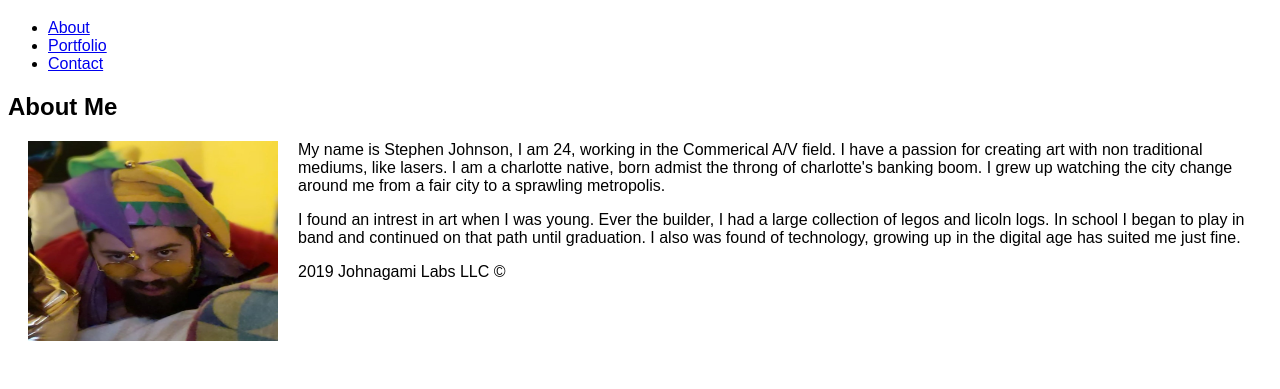
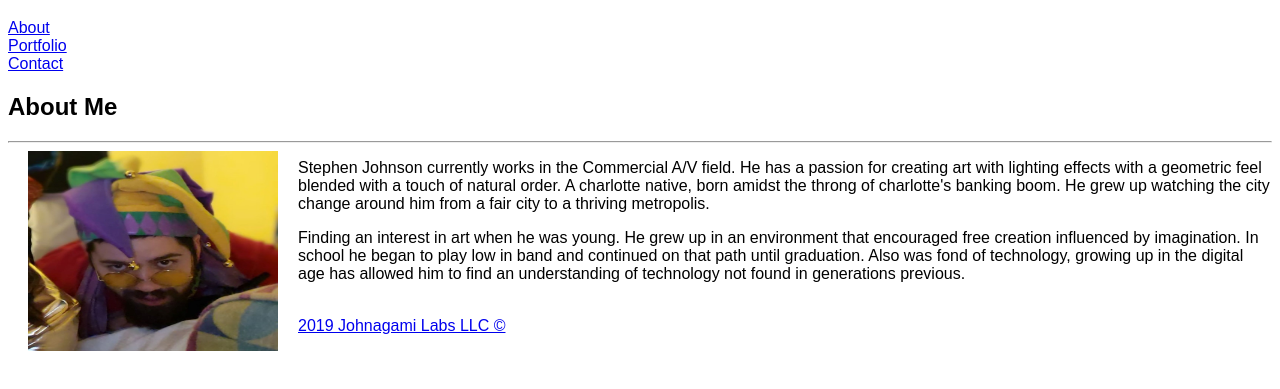
Before and after one commit to wikipockets/Basic-Portfolio, a plain HTML site: page index.html in a window 1280 px wide. Shown: the part 61-450 px from the top of the page. Drawn offline with Linux system fonts and the light colour scheme.

Commit message:
index edit kinda fix

```diff
--- a/index.html
+++ b/index.html
@@ -1,60 +1,74 @@
 <!doctype html>
 
 <html lang="en">
+
 <head>
 
 
     <meta charset="utf-8">
 
-    <title>Johnagami Labs</title>
-    <meta name="portfolio project" content="Portfolio landing page">
-    <meta name="scubasteve" content="SitePoint">
 
-    <link rel="stylesheet" type="text/css" href="./assets/css/resest.css">
+
+    <meta name="viewport" content="width=device-width, initial-scale=1.0">
+
     <link rel="stylesheet" type="text/css" href="/assets/css/style.css">
 
+    <!-- title of page -->
+    <title>Johnagami Labs</title>
+
+
+
+
 </head>
+<!-- // body of html page  -->
 
 <body>
     <header>
+        <!-- //header -->
         <div class="wrapper">
             <h1>Stephen Johnson</h1>
+            <!-- //nav bar for other pages on website -->
             <nav class="nav">
-                <ul>
-                    <li><a href=index.html">About</a> </li>
-                    <li><a href=portfolio.html">Portfolio</a> </li>
-                    <li><a href=contact.html">Contact</a> </li>
-                </ul>
+                <a href="#">About</a>
+                <div></div>
+                <a href="portfolio.html">Portfolio</a>
+                <div></div>
+                <a href="contact.html">Contact</a>
             </nav>
         </div>
     </header>
     <div class="wrapper">
-        <section id="lefty">
+        <section id="left">
             <h2>
                 About Me
             </h2>
-
-            <img src="assets/images/profile.jpg" alt="Profile photo" class+="proimg" align="left" hspace="20" style="width:250px;height:200px;"/>
-
+            <hr>
+            <!-- //profile img -->
+            <img src="assets/images/profile.jpg" alt="Profile photo" class+="proimg" align="left" hspace="20" style="width:250px;height:200px;" />
+            <!-- //p1 -->
             <p>
 
-               My name is Stephen Johnson, I am 24, working in the Commerical A/V field. I have a passion for creating art with non traditional mediums, like lasers.
-                 I am a charlotte native, born admist the throng of charlotte's banking boom. I grew up watching the city change around me from a fair city to a sprawling metropolis.
+                Stephen Johnson currently works in the Commercial A/V field. He has a passion for creating art with lighting effects with a geometric feel blended with a touch of natural order. A charlotte native, born amidst the throng of charlotte's banking boom. He
+                grew up watching the city change around him from a fair city to a thriving metropolis.
             </p>
 
             <p>
-                I found an intrest in art when I was young. Ever the builder, I had a large collection of legos and licoln logs. In school I began to play in band and continued on that path until graduation. I also was found of technology, growing up in the digital age has suited me just fine.
+                Finding an interest in art when he was young. He grew up in an environment that encouraged free creation influenced by imagination. In school he began to play low in band and continued on that path until graduation. Also was fond of technology, growing
+                up in the digital age has allowed him to find an understanding of technology not found in generations previous.
             </p>
 
         </section>
 
     </div>
 
-    <div class="trans"></div>
+    <div class="trans">
 
+    </div>
+    <br>
     <footer>
-        2019 Johnagami Labs LLC &copy;
+        <a href="contact.html">2019 Johnagami Labs LLC &copy;</a>
     </footer>
 
 </body>
+
 </html>
```
Also changed, not shown: xtermcolor.txt (deleted).
